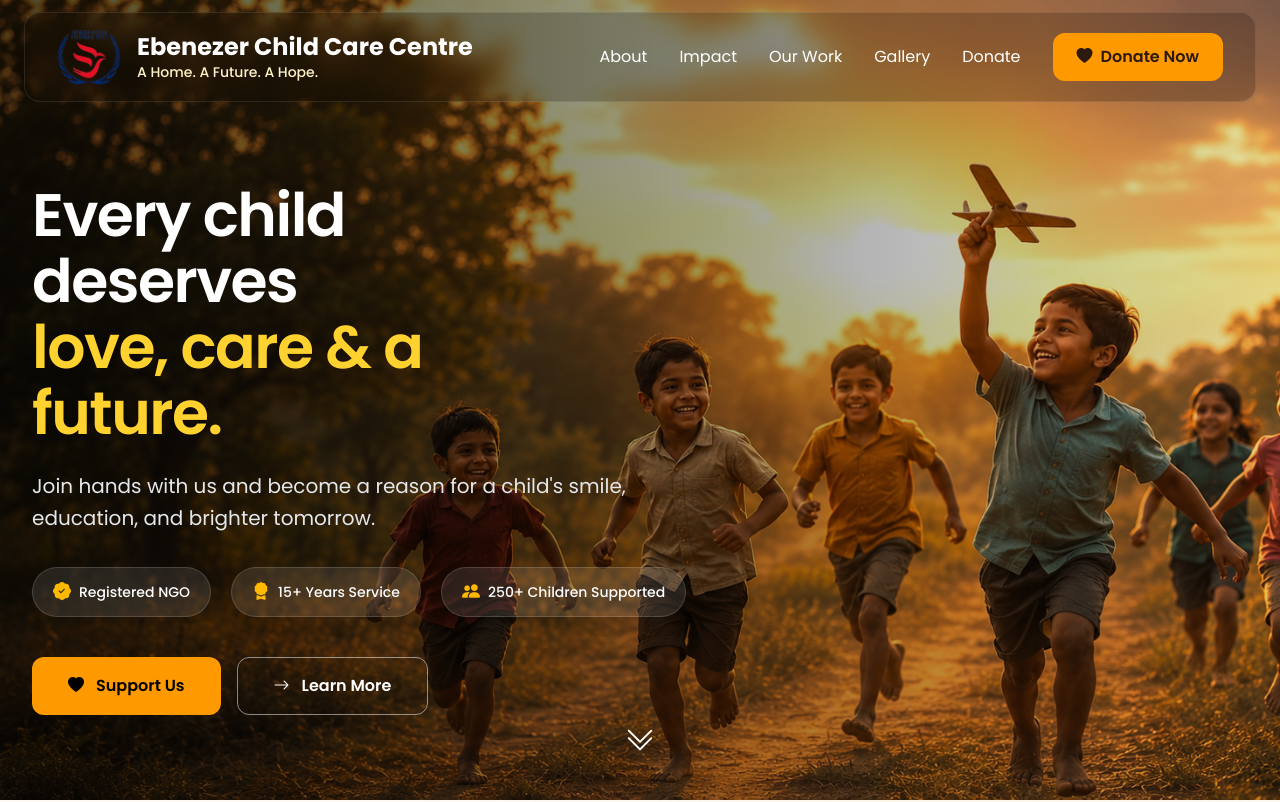
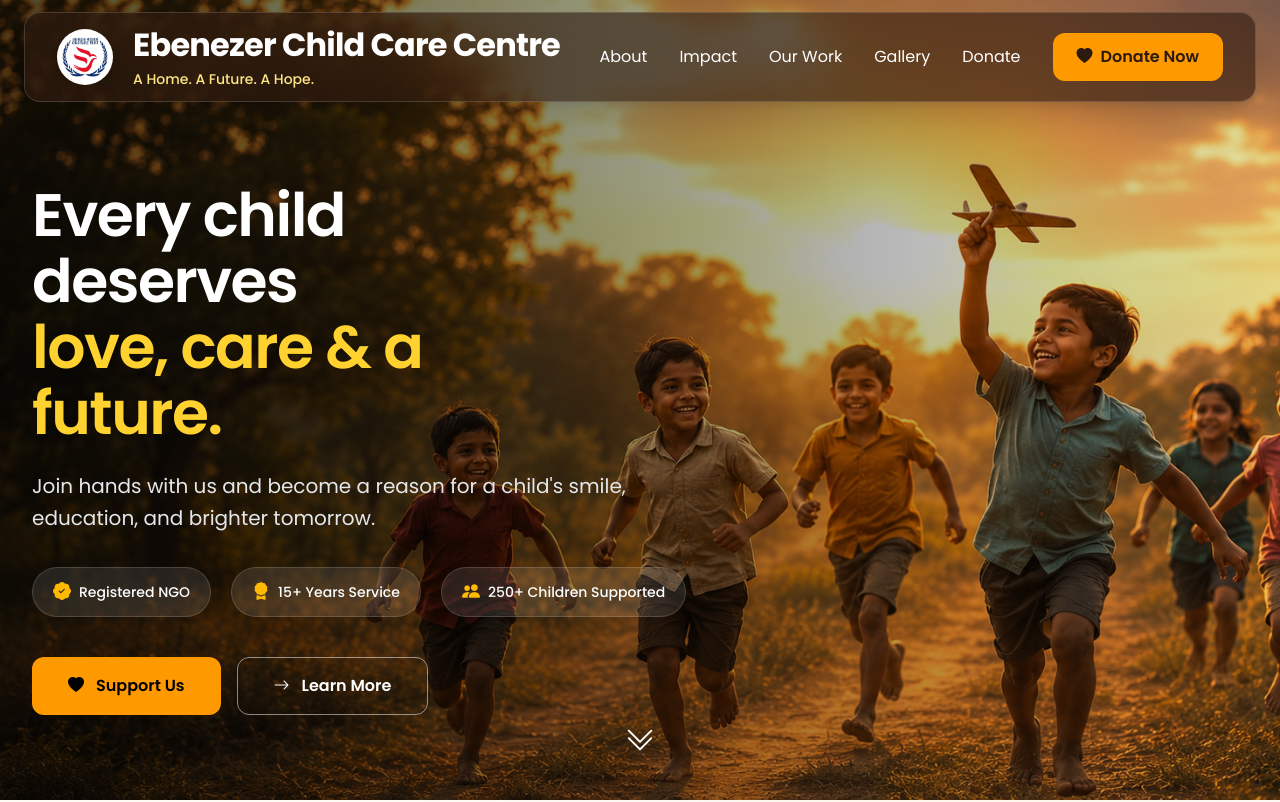
Before and after one commit to patidartanishk/orphanage, a Next.js app: page / in a window 1280 px wide. Shown: the top 802 px of the page. Built offline with nearby package versions, Linux system fonts and the light colour scheme.

Commit message:
improve logo

```diff
--- a/components/Navbar.tsx
+++ b/components/Navbar.tsx
@@ -8,34 +8,64 @@ export default function Navbar() {
 
   return (
     <nav className="fixed top-0 left-0 w-full z-50">
+
       {/* Navbar */}
       <div className="max-w-7xl mx-auto px-3 md:px-6 py-3">
 
-        <div className="flex items-center justify-between bg-black/20 backdrop-blur-md border border-white/10 rounded-2xl px-4 sm:px-5 lg:px-8 py-3">
+        <div
+          className="
+            flex
+            items-center
+            justify-between
+            bg-[#2D1A0F]/60
+            backdrop-blur-xl
+            border
+            border-white/15
+            rounded-2xl
+            px-4
+            sm:px-5
+            lg:px-8
+            py-3
+            shadow-xl
+          "
+        >
 
-          {/* Logo */}
-          <div className="flex items-center gap-3 md:gap-4">
+          {/* Logo + Name */}
+          <div className="flex items-center gap-4 md:gap-5">
 
-            <div className="w-10 h-10 sm:w-12 sm:h-12 lg:w-16 lg:h-16 flex items-center justify-center">
-
-             <Image
-  src="/images/ebenezer-logo.png"
-  alt="Ebenezer Child Care Centre"
-  width={56}
-  height={56}
-  className="w-full h-full object-contain"
-  priority
-/>
-
+            <div
+              className="
+                w-11 h-11
+                sm:w-12 sm:h-12
+                lg:w-14 lg:h-14
+                rounded-full
+                bg-white
+                border border-white/40
+                shadow-lg
+                flex
+                items-center
+                justify-center
+                overflow-hidden
+                flex-shrink-0
+              "
+            >
+              <Image
+                src="/images/ebenezer-logo.png"
+                alt="Ebenezer Child Care Centre"
+                width={46}
+                height={46}
+                className="object-contain"
+                priority
+              />
             </div>
 
             <div>
 
-             <h1 className="text-sm sm:text-base lg:text-2xl font-bold text-white leading-tight">
+              <h1 className="text-sm sm:text-lg lg:text-[2rem] font-bold text-white tracking-tight leading-tight">
                 Ebenezer Child Care Centre
               </h1>
 
-              <p className="hidden lg:block text-sm text-amber-100 font-medium">
+              <p className="hidden lg:block mt-1 text-sm text-amber-200 font-medium">
                 A Home. A Future. A Hope.
               </p>
 
@@ -95,6 +125,8 @@ export default function Navbar() {
                 gap-2
                 transition-all
                 duration-300
+                hover:-translate-y-1
+                hover:shadow-xl
               "
             >
               <i className="bi bi-heart-fill"></i>
@@ -103,14 +135,12 @@ export default function Navbar() {
 
           </div>
 
-          {/* Mobile Hamburger */}
+          {/* Mobile Menu Button */}
           <button
             onClick={() => setMenuOpen(!menuOpen)}
             className="lg:hidden text-white text-3xl"
           >
-            <i
-              className={menuOpen ? "bi bi-x-lg" : "bi bi-list"}
-            ></i>
+            <i className={menuOpen ? "bi bi-x-lg" : "bi bi-list"}></i>
           </button>
 
         </div>
@@ -125,14 +155,14 @@ export default function Navbar() {
           <div
             className="
               lg:hidden
+              mt-2
               rounded-2xl
               bg-[#2D1A0F]/95
               backdrop-blur-xl
               border
               border-white/10
+              shadow-2xl
               p-6
-              mt-2
-              shadow-2xl
             "
           >
 
@@ -192,6 +222,7 @@ export default function Navbar() {
                   justify-center
                   gap-2
                   transition-all
+                  duration-300
                 "
               >
                 <i className="bi bi-heart-fill"></i>
```
